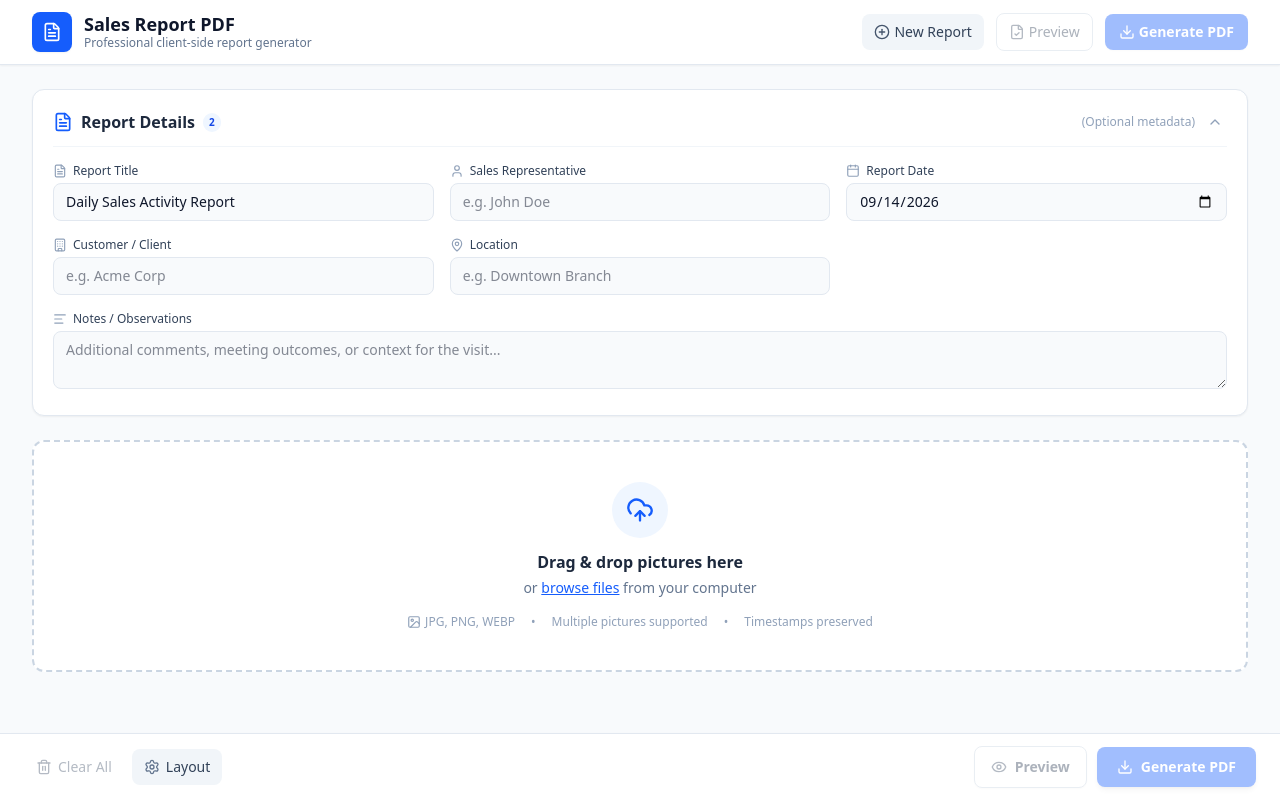
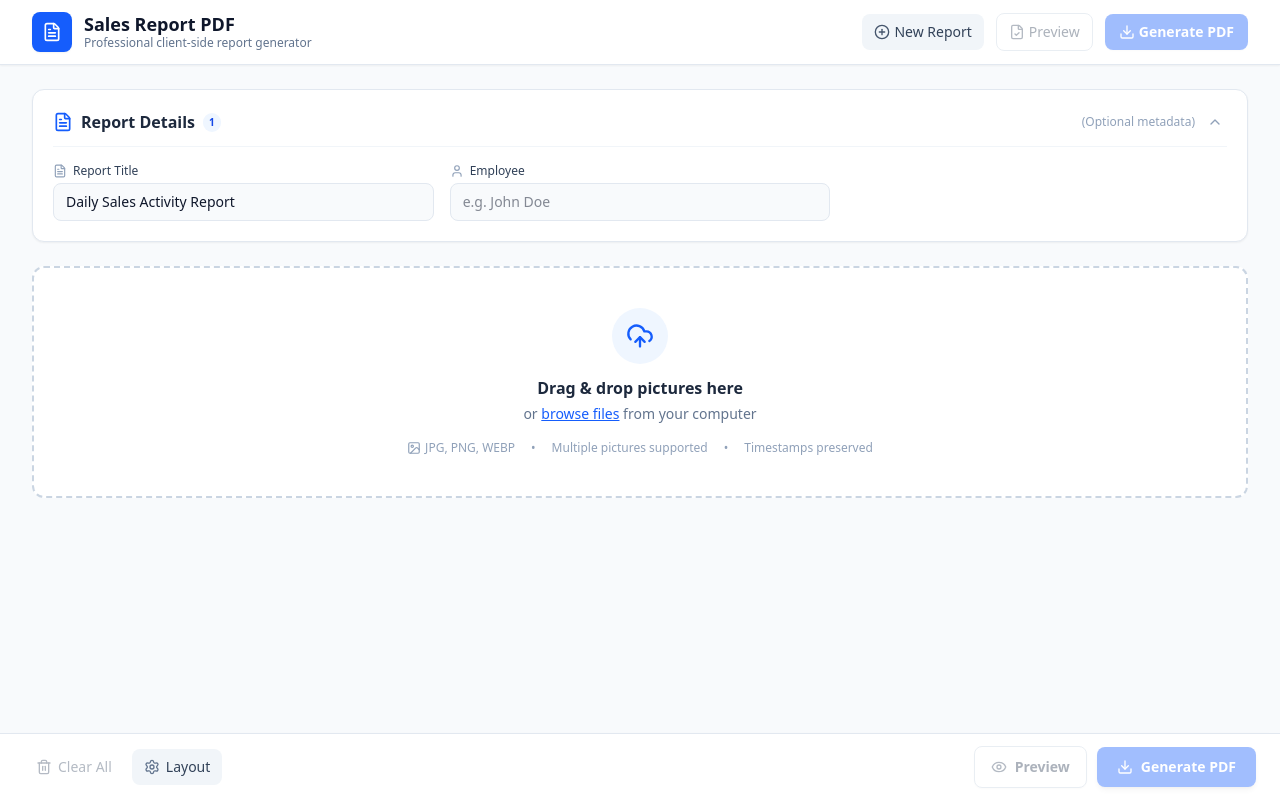
Before and after one commit to bacolodcarljanusprimetech-blip/sales_report, a React (Vite) app in the folder sales-report-pdf/: page / in a window 1280 px wide. Built offline with nearby package versions, Linux system fonts and the light colour scheme.

Commit message:
REPORT DETAILS

```diff
--- a/sales-report-pdf/src/components/ReportForm.tsx
+++ b/sales-report-pdf/src/components/ReportForm.tsx
@@ -1,6 +1,6 @@
 import React, { useState } from 'react'
 import type { ReportInfo } from '../features/images/imageTypes'
-import { FileText, User, Calendar, Building, MapPin, AlignLeft, ChevronDown, ChevronUp } from 'lucide-react'
+import { FileText, User, ChevronDown, ChevronUp } from 'lucide-react'
 
 interface ReportFormProps {
   reportInfo: ReportInfo
@@ -20,7 +20,7 @@ export const ReportForm: React.FC<ReportFormProps> = ({ reportInfo, onChange })
     })
   }
 
-  const filledCount = Object.values(reportInfo).filter(Boolean).length
+  const filledCount = [reportInfo.title, reportInfo.salesRep].filter(Boolean).length
 
   return (
     <div className="bg-white rounded-xl border border-slate-200 p-3 sm:p-5 shadow-xs transition-all">
@@ -84,7 +84,7 @@ export const ReportForm: React.FC<ReportFormProps> = ({ reportInfo, onChange })
               className="flex items-center gap-1.5 text-xs font-medium text-slate-700 mb-1"
             >
               <User className="w-3.5 h-3.5 text-slate-400" />
-              Sales Representative
+              Employee
             </label>
             <input
               id="sales-rep"
@@ -97,84 +97,6 @@ export const ReportForm: React.FC<ReportFormProps> = ({ reportInfo, onChange })
             />
           </div>
 
-          {/* Report Date */}
-          <div>
-            <label
-              htmlFor="report-date"
-              className="flex items-center gap-1.5 text-xs font-medium text-slate-700 mb-1"
-            >
-              <Calendar className="w-3.5 h-3.5 text-slate-400" />
-              Report Date
-            </label>
-            <input
-              id="report-date"
-              type="date"
-              name="date"
-              value={reportInfo.date}
-              onChange={handleChange}
-              className="w-full px-3 py-2 text-base sm:text-sm bg-slate-50 border border-slate-200 rounded-lg focus:bg-white focus:outline-hidden focus:ring-2 focus:ring-blue-500 focus:border-transparent transition-all"
-            />
-          </div>
-
-          {/* Customer / Client */}
-          <div>
-            <label
-              htmlFor="customer"
-              className="flex items-center gap-1.5 text-xs font-medium text-slate-700 mb-1"
-            >
-              <Building className="w-3.5 h-3.5 text-slate-400" />
-              Customer / Client
-            </label>
-            <input
-              id="customer"
-              type="text"
-              name="customer"
-              value={reportInfo.customer}
-              onChange={handleChange}
-              placeholder="e.g. Acme Corp"
-              className="w-full px-3 py-2 text-base sm:text-sm bg-slate-50 border border-slate-200 rounded-lg focus:bg-white focus:outline-hidden focus:ring-2 focus:ring-blue-500 focus:border-transparent transition-all"
-            />
-          </div>
-
-          {/* Location */}
-          <div>
-            <label
-              htmlFor="location"
-              className="flex items-center gap-1.5 text-xs font-medium text-slate-700 mb-1"
-            >
-              <MapPin className="w-3.5 h-3.5 text-slate-400" />
-              Location
-            </label>
-            <input
-              id="location"
-              type="text"
-              name="location"
-              value={reportInfo.location}
-              onChange={handleChange}
-              placeholder="e.g. Downtown Branch"
-              className="w-full px-3 py-2 text-base sm:text-sm bg-slate-50 border border-slate-200 rounded-lg focus:bg-white focus:outline-hidden focus:ring-2 focus:ring-blue-500 focus:border-transparent transition-all"
-            />
-          </div>
-
-          {/* Notes */}
-          <div className="sm:col-span-2 lg:col-span-3">
-            <label
-              htmlFor="notes"
-              className="flex items-center gap-1.5 text-xs font-medium text-slate-700 mb-1"
-            >
-              <AlignLeft className="w-3.5 h-3.5 text-slate-400" />
-              Notes / Observations
-            </label>
-            <textarea
-              id="notes"
-              name="notes"
-              rows={2}
-              value={reportInfo.notes}
-              onChange={handleChange}
-              placeholder="Additional comments, meeting outcomes, or context for the visit..."
-              className="w-full px-3 py-2 text-base sm:text-sm bg-slate-50 border border-slate-200 rounded-lg focus:bg-white focus:outline-hidden focus:ring-2 focus:ring-blue-500 focus:border-transparent transition-all resize-y"
-            />
-          </div>
         </div>
       )}
     </div>
--- a/sales-report-pdf/src/components/ReportPreview.tsx
+++ b/sales-report-pdf/src/components/ReportPreview.tsx
@@ -167,7 +167,7 @@ export const ReportPreview: React.FC<ReportPreviewProps> = ({
                       {reportInfo.salesRep && (
                         <div className="flex items-center gap-2">
                           <User className="w-4 h-4 text-slate-400" />
-                          <span className="font-semibold w-32">Representative:</span>
+                          <span className="font-semibold w-32">Employee:</span>
                           <span>{reportInfo.salesRep}</span>
                         </div>
                       )}
--- a/sales-report-pdf/src/features/pdf/pdfGenerator.ts
+++ b/sales-report-pdf/src/features/pdf/pdfGenerator.ts
@@ -122,7 +122,7 @@ export async function generateReportPDF({
         yPos += 10
       }
 
-      addField('Sales Representative', reportInfo.salesRep)
+      addField('Employee', reportInfo.salesRep)
       addField('Report Date', reportInfo.date || new Date().toISOString().split('T')[0])
       addField('Customer / Client', reportInfo.customer)
       addField('Location', reportInfo.location)
```
Also changed, not shown: 1 other file (tests, documents, lock files or other folders).
